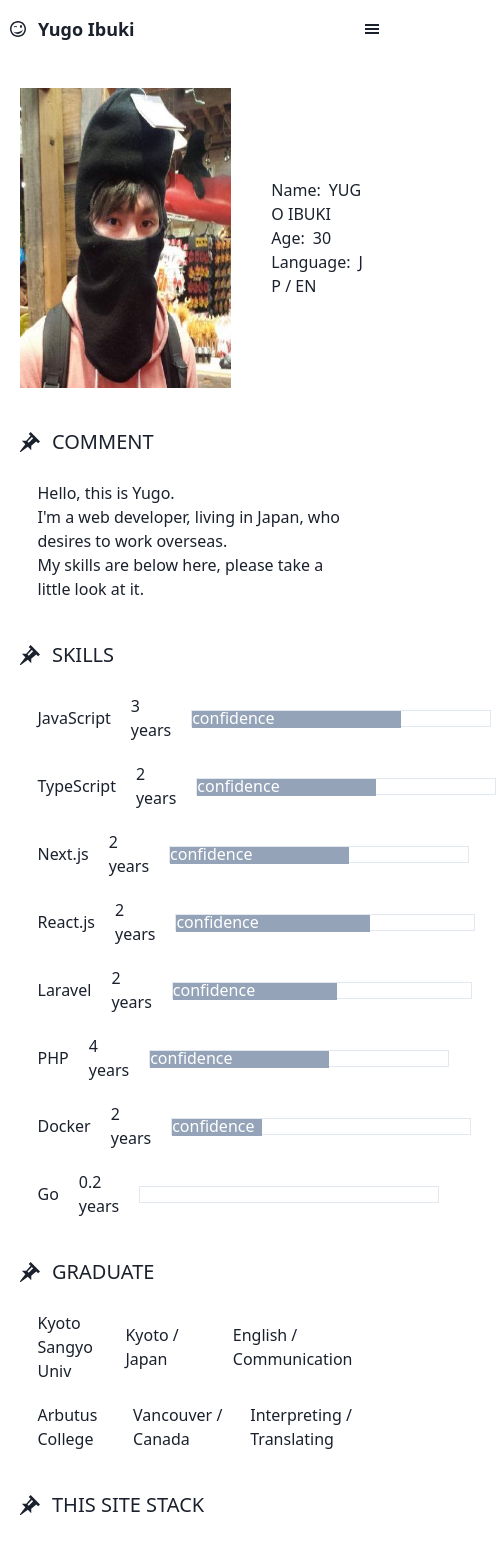
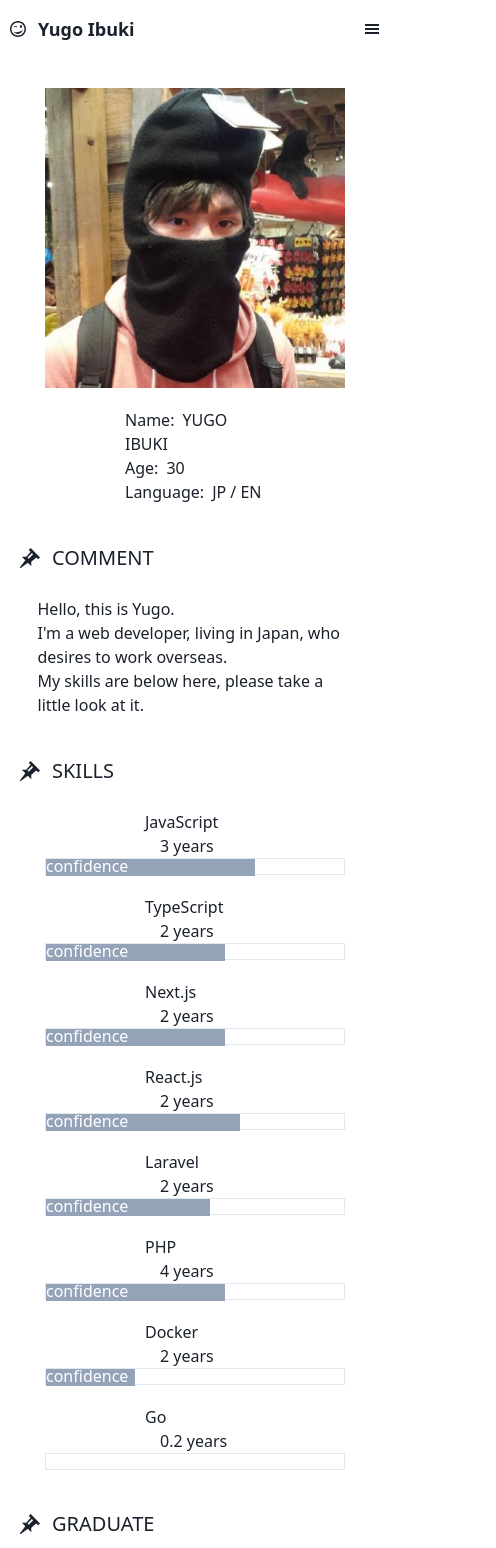
Before and after one commit to yugo-ibuki/portfolio, a Next.js app: page / in a window 390 px wide. Shown: the top 1548 px of the page, 496 px wide, since content can reach past the window. Built offline with nearby package versions, Linux system fonts and the light colour scheme.

Commit message:
feat: tailwindにspのdisplay区分を追加

```diff
--- a/src/components/Layout/Header/index.tsx
+++ b/src/components/Layout/Header/index.tsx
@@ -28,7 +28,7 @@ export const Header: React.FC = () => {
   return (
     <header>
       <div className={'px-[10px]'}>
-        <div className={'w-full md:w-[900px] py-[15px] c-flex mx-auto'}>
+        <div className={'w-[900px] sp:w-full py-[15px] c-flex mx-auto'}>
           <div className={'c-flex gap-x-3 w-full'}>
             <Link href="/">
               <a className={'c-flex gap-x-3'}>
--- a/src/components/Layout/LayoutWrapper/index.tsx
+++ b/src/components/Layout/LayoutWrapper/index.tsx
@@ -6,7 +6,7 @@ type Props = {
 
 export const LayoutWrapper: React.VFC<Props> = ({ children }) => {
   return (
-    <div className={'max-w-[100%] mx-auto px-5 mb-[60px] md:max-w-[700px]'}>
+    <div className={'max-w-[700px] sp:max-w-[100%] mx-auto px-5 mb-[60px]'}>
       { children }
     </div>
   )
--- a/src/components/List/Graduate.tsx
+++ b/src/components/List/Graduate.tsx
@@ -24,10 +24,10 @@ export const Graduate: FC = () => {
         graduates.map(grd => {
           return (
             <li key={grd.name}>
-              <dl className={'flex gap-x-5 items-center'}>
+              <dl className={'c-md-list gap-x-5'}>
                 <dt className={'w-[140px]'}>{grd.name}</dt>
-                <dd className={'w-[180px]'}>{grd.place}</dd>
-                <dd>{grd.major}</dd>
+                <dd className={'w-[180px] ml-[10px] md:ml-[0px]'}>{grd.place}</dd>
+                <dd className={'ml-[10px] md:ml-[0px]'}>{grd.major}</dd>
               </dl>
             </li>
           )
--- a/src/components/List/Skill.tsx
+++ b/src/components/List/Skill.tsx
@@ -54,7 +54,7 @@ export const Skill: FC = () => {
         skills.map(skill => {
           return (
             <li  key={skill.name}>
-              <dl className={'flex gap-x-5 items-center'}>
+              <dl className={'c-md-list gap-x-5'}>
                 <dt className={'w-[100px]'}>{skill.name}</dt>
                 <dd className={'w-[70px]'}>{skill.terms} years</dd>
                 <dd>
--- a/src/pages/index.tsx
+++ b/src/pages/index.tsx
@@ -16,7 +16,7 @@ const profiles: TProfiles[] = [
 const Home: NextPage = () => {
   return (
     <main>
-      <div className={'mt-[30px] flex items-center gap-x-10'}>
+      <div className={'mt-[30px] flex items-center gap-x-10 sp:flex-col'}>
         <figure className={'h-[300px] flex'}>
           <Image
             src="/assets/me.jpeg"
@@ -26,7 +26,7 @@ const Home: NextPage = () => {
             height={300}
           />
         </figure>
-        <div className={'gap-x-5 w-[40%]'}>
+        <div className={'gap-x-5 w-[40%] sp:mt-[20px]'}>
           <dl>
             {
               profiles.map(profile => {
--- a/src/style/global.css
+++ b/src/style/global.css
@@ -9,11 +9,17 @@
 }
 
 .c-appearance-flex {
-    @apply hidden;
-    @apply md:flex;
+    @apply flex;
+    @apply sp:hidden;
 }
 
 .c-appearance-block {
-    @apply hidden;
-    @apply md:block;
+    @apply block;
+    @apply sp:hidden;
 }
+
+.c-md-list {
+    @apply flex;
+    @apply sp:flex-col;
+    @apply sp:items-center;
+}
--- a/tailwind.config.js
+++ b/tailwind.config.js
@@ -1,5 +1,14 @@
 module.exports = {
-  content: ['./src/pages/**/*.{ts,tsx}', './src/**/*.{ts,tsx}'],
-  theme: { extend: {} },
+  content: ['./src/pages/**/*.{ts,tsx}', './src/**/*.{ts,tsx}', './src/style/*.css'],
+  theme: {
+    screens: {
+      sp: { max: '768px'},
+      sm: '640px',
+      md: '768px',
+      lg: '1024px',
+      xl: '1280px'
+    },
+    extend: {}
+  },
   plugins: [],
 }
```
